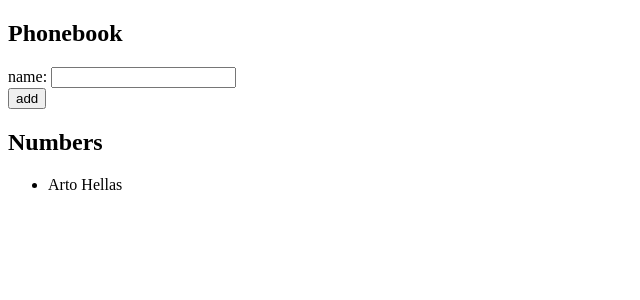
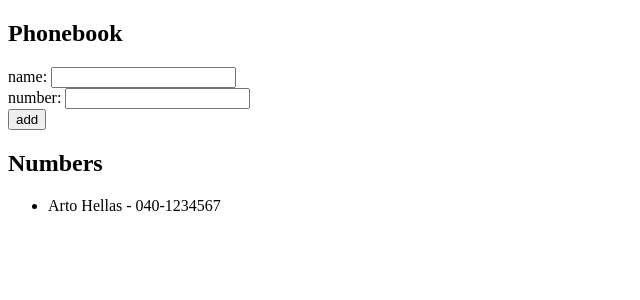
Before and after one commit to KwesitheDev/fullstackopen-mooc.fi, a React (Vite) app in the folder part2/Phonebook/: page / in a window 1280 px wide. Shown: the top 300 px of the page, without its empty margins (0-640 px from the left). Built offline with nearby package versions, Linux system fonts and the light colour scheme.

Commit message:
step3 done

```diff
--- a/part2/Phonebook/src/App.jsx
+++ b/part2/Phonebook/src/App.jsx
@@ -2,9 +2,13 @@
 
 const App = () => {
   const [persons, setPersons] = useState([
-    { name: 'Arto Hellas' }
+    {
+      name: 'Arto Hellas',
+      number: '040-1234567'
+    }
   ])
   const [newName, setNewName] = useState('')
+  const [number, setNumber] = useState('')
 
  const addName = (event) => {
    event.preventDefault();
@@ -15,15 +19,21 @@
    }
 
     //create a new person
-   const newPerson = { name: newName };
+   const newPerson = { name: newName, number: number };
+   ;
 
     setPersons([...persons, newPerson]);
-    setNewName('');
+   setNewName('');
+   setNumber('');
   };
 
   const handleNameChange = (event) => {
     console.log(event.target.value)
     setNewName(event.target.value)
+
+  }
+  const handleNumberChange = (event) => {
+    setNumber(event.target.value)
   }
 
   return (
@@ -34,6 +44,12 @@
           name: <input value={newName}
             onChange={handleNameChange}
           />
+
+        </div>
+        <div>
+          number: <input value={number}
+          onChange={handleNumberChange}
+          />
         </div>
         <div>
           <button type="submit">add</button>
@@ -42,7 +58,7 @@
       <h2>Numbers</h2>
       <ul>
         {persons.map((person, index) => (
-          <li key={index}>{person.name}</li>
+          <li key={index}>{person.name} - {person.number}</li>
         ))}
       </ul>
     </div>
```
